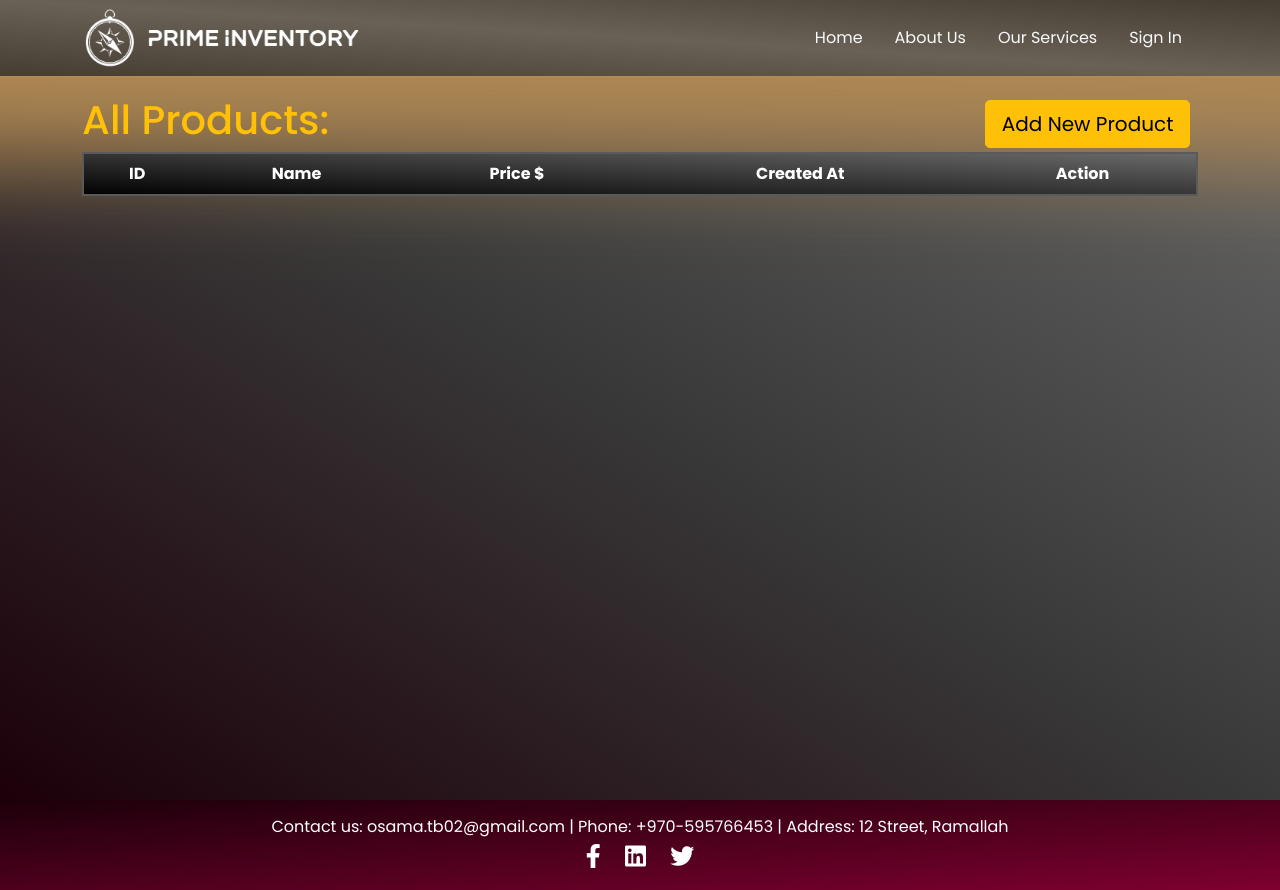
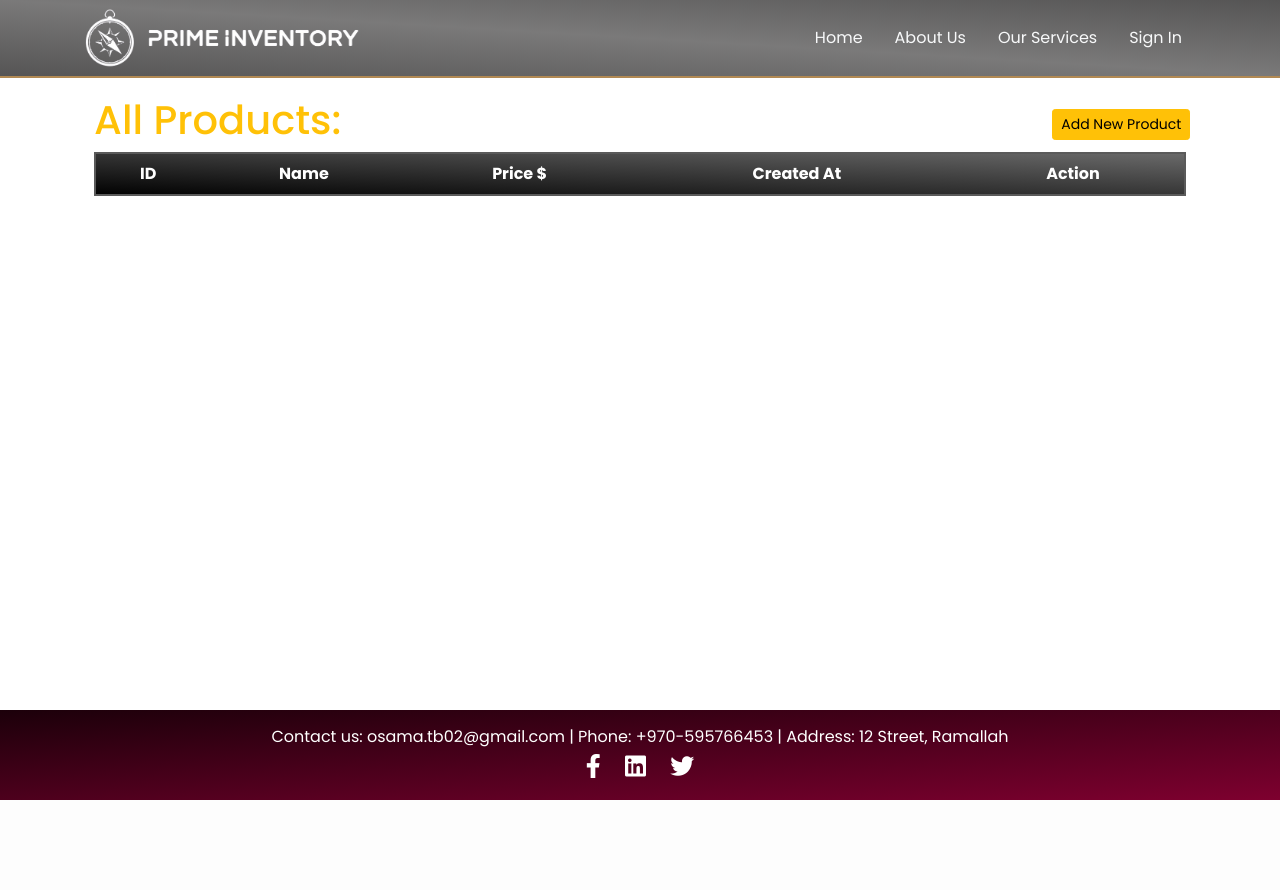
Before and after one commit to OsamaTbaileh/PrimeInventory, a Flask app: template templates/products/all_products.html in a window 1280 px wide. After the commit the page ends 800 px from the top, so only its background shows below. Run offline with Flask 3, Linux system fonts and the light colour scheme; the template is opened without the code that fills it, so the values that code supplies are empty.

Commit message:
refactor: edit botstrap in first 2 divs

```diff
--- a/templates/products/all_products.html
+++ b/templates/products/all_products.html
@@ -1,11 +1,12 @@
 {% include 'general/header.html' %}
 
-<div class="general-body min-vh-100">
-  <div class="container mt-5 pt-5 ">
+
+<div class="mx-0 px-0 mw-100 my-5 pb-3 d-flex justify-content-center">
+  <div class="container mx-0 pt-5 px-1 px-sm-2 px-md-3 px-lg-4">
     <div class="d-flex justify-content-between align-items-center">
       <h1 class="text-warning">All Products:</h1>
       <div class="btn-container">
-        <a href="/products/add_new_product" class="btn btn-warning btn-lg">Add New Product</a>
+        <a href="/products/add_new_product" class="btn btn-warning btn-sm">Add New Product</a>
       </div>
     </div>
     <div class="table-responsive">
@@ -59,4 +60,5 @@
   }
 </script>
 
+
 {%include 'general/footer.html'%}
```
